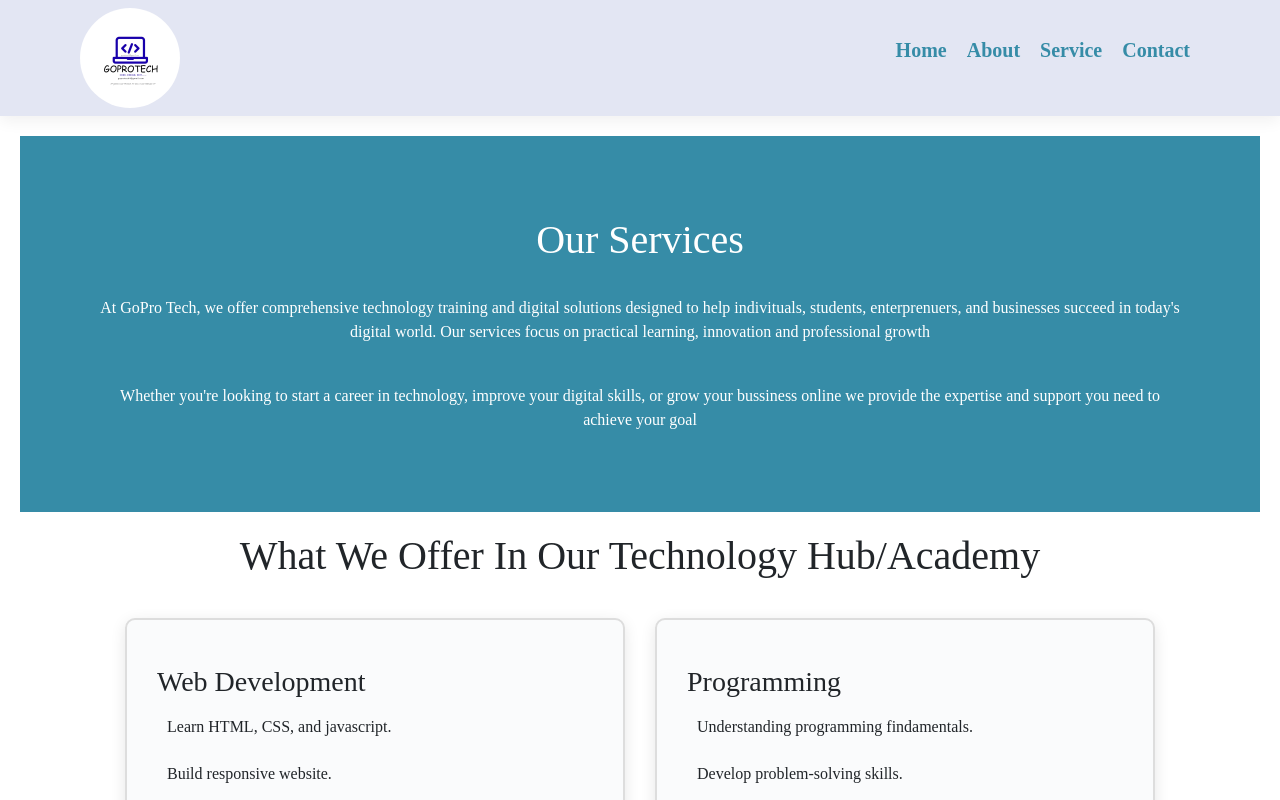
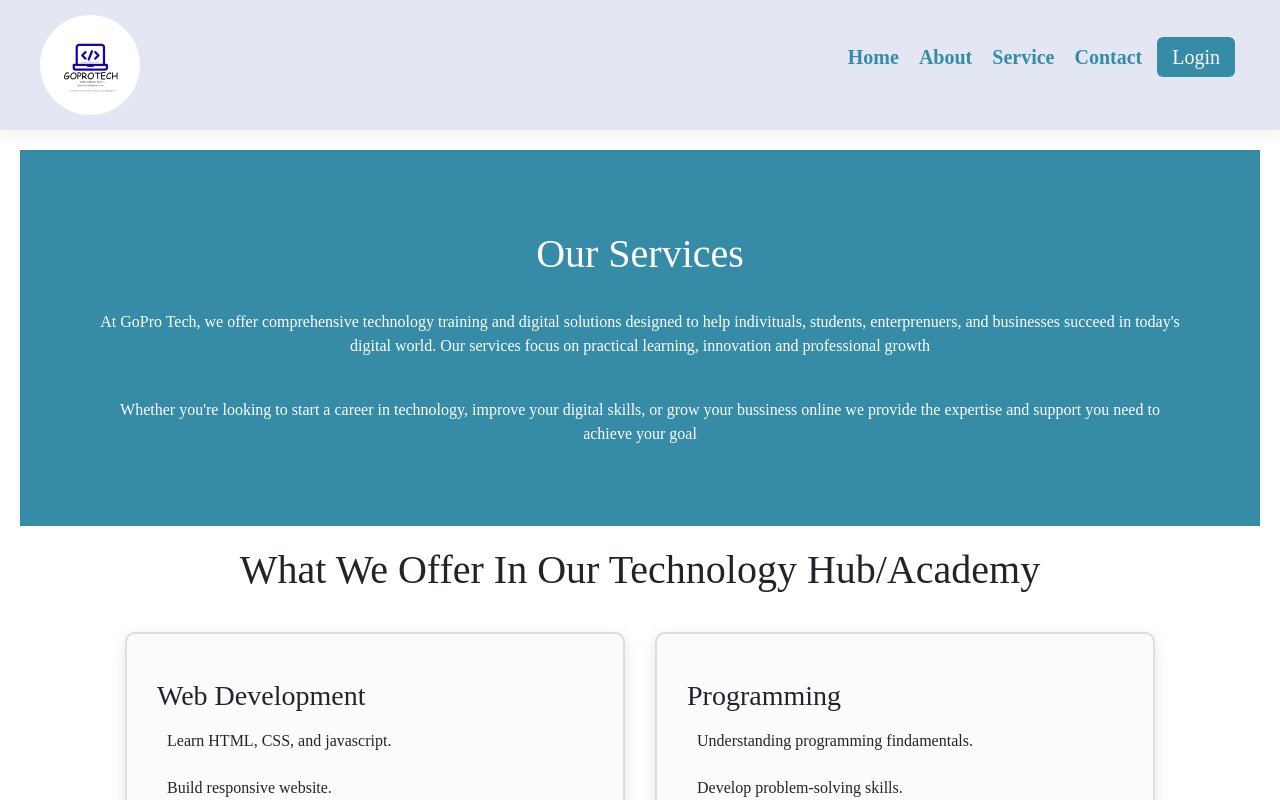
Before and after one commit to EzeAbelKenechukwu/gopro-tech, a React (Vite) app: page /Service in a window 1280 px wide. Shown: the top 800 px of the page. Built offline with nearby package versions, Linux system fonts and the light colour scheme; the HTML template or start-up script is replaced by a standard one.

Commit message:
updated project

```diff
--- a/src/Header.jsx
+++ b/src/Header.jsx
@@ -1,17 +1,61 @@
 import { Link } from "react-router-dom";
+import { useEffect, useState } from "react";
 import imgg from "./image/img-g.jpg";
 import "./HeaderGo.css";
 
 export const Header = () => {
+  const [isMobile, setIsMobile] = useState(false);
+  const [isOpen, setIsOpen] = useState(false);
+
+  useEffect(() => {
+    const handleResize = () => {
+      setIsMobile(window.innerWidth <= 768);
+    };
+
+    handleResize();
+
+    window.addEventListener("resize", handleResize);
+
+    return () => {
+      window.removeEventListener("resize", handleResize);
+    };
+  }, []);
+
   return (
     <div className="gopro">
       <img src={imgg} alt="GoPro" />
+
+      {/* Desktop Navbar */}
+      {!isMobile && (
         <ul className="Navbar">
           <li><Link to="/">Home</Link></li>
           <li><Link to="/about">About</Link></li>
           <li><Link to="/service">Service</Link></li>
           <li><Link to="/contact">Contact</Link></li>
+          <button>Login</button>
         </ul>
+      )}
+
+      {/* Mobile Menu Button */}
+      {isMobile && (
+        <button
+          className="menu-btn"
+          onClick={() => setIsOpen(!isOpen)}
+        >
+          ☰
+        </button>
+      )}
+
+      {/* Mobile Menu */}
+      {isMobile && isOpen && (
+        <ul className="mobileNavbar">
+          <li><Link to="/">Home</Link></li>
+          <li><Link to="/about">About</Link></li>
+          <li><Link to="/service">Service</Link></li>
+          <li><Link to="/contact">Contact</Link></li>
+          <button>Login</button>
+        </ul>
+      )}
     </div>
   );
 };
--- a/src/HeaderGo.css
+++ b/src/HeaderGo.css
@@ -9,6 +9,8 @@
  justify-content: space-between;
  padding: 8px 80px;
  background: #e3e6f3;box-shadow: 0 5px 15px rgba(0, 0, 0, 0.06);
+  align-items: center;
+  padding: 15px 40px;
  z-index: 999;
  position: sticky;
  top: 0;
@@ -58,6 +60,54 @@
   position: absolute;
   bottom: -4px;
   left: 20px;
+}
+.Navbar button{
+  padding: 5px 15px;
+  border: none;
+  border-radius: 6px;
+  background-color: #368CA7;
+  color: #fff;
+  font-size: 20px;
+  font-weight: 600px;
+  margin: 5px;
+}
+/* Menu Button */
+
+.menu-btn {
+  font-size: 35px;
+  background: transparent;
+  border: none;
+  cursor: pointer;
+}
+
+/* Mobile Menu */
+
+.mobileNavbar {
+  display: flex;
+  flex-direction: column;
+  align-items: center;
+  gap: 20px;
+  margin-top: 20px;
+}
+
+.mobileNavbar li {
+  list-style: none;
+}
+
+.mobileNavbar li a {
+  text-decoration: none;
+  font-size: 25px;
+  color: #368CA7;
+  font-weight: bold;
+}
+
+.mobileNavbar button {
+  padding: 8px 20px;
+  border: none;
+  border-radius: 6px;
+  background: #368CA7;
+  color: white;
+  font-size: 18px;
 }
 /*  END HEADER */
 
```
Lines whose indentation alone changed are shown as unchanged.
